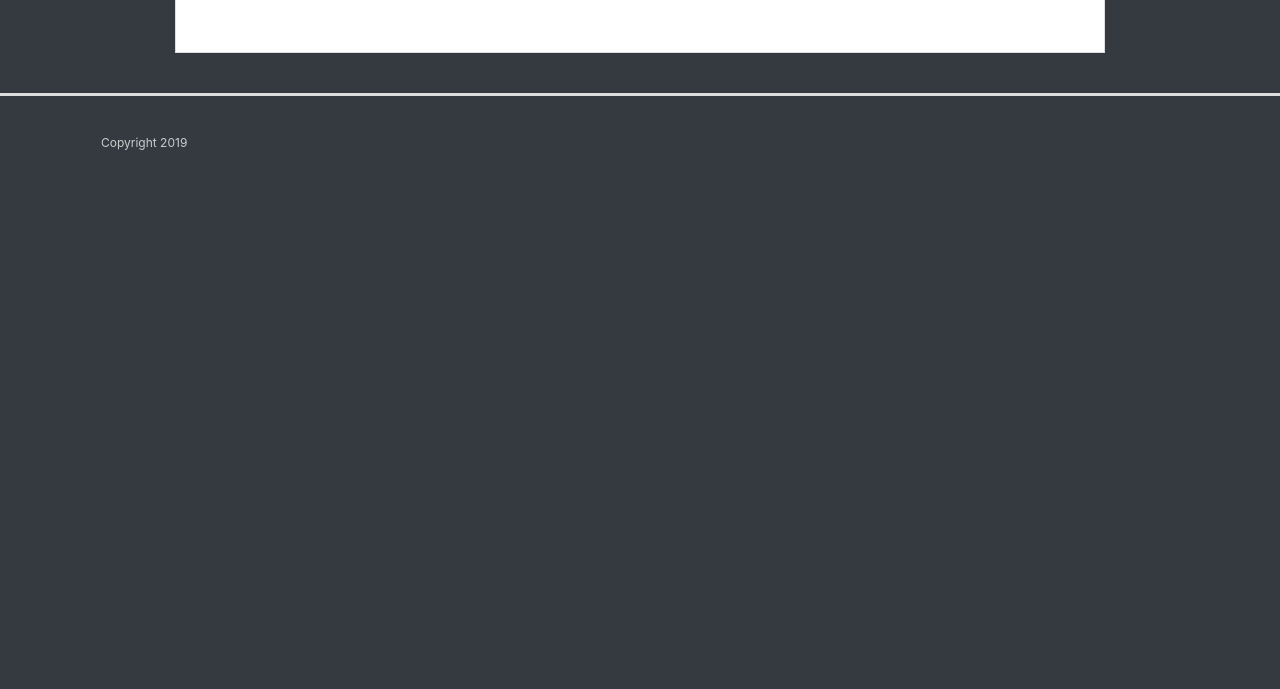
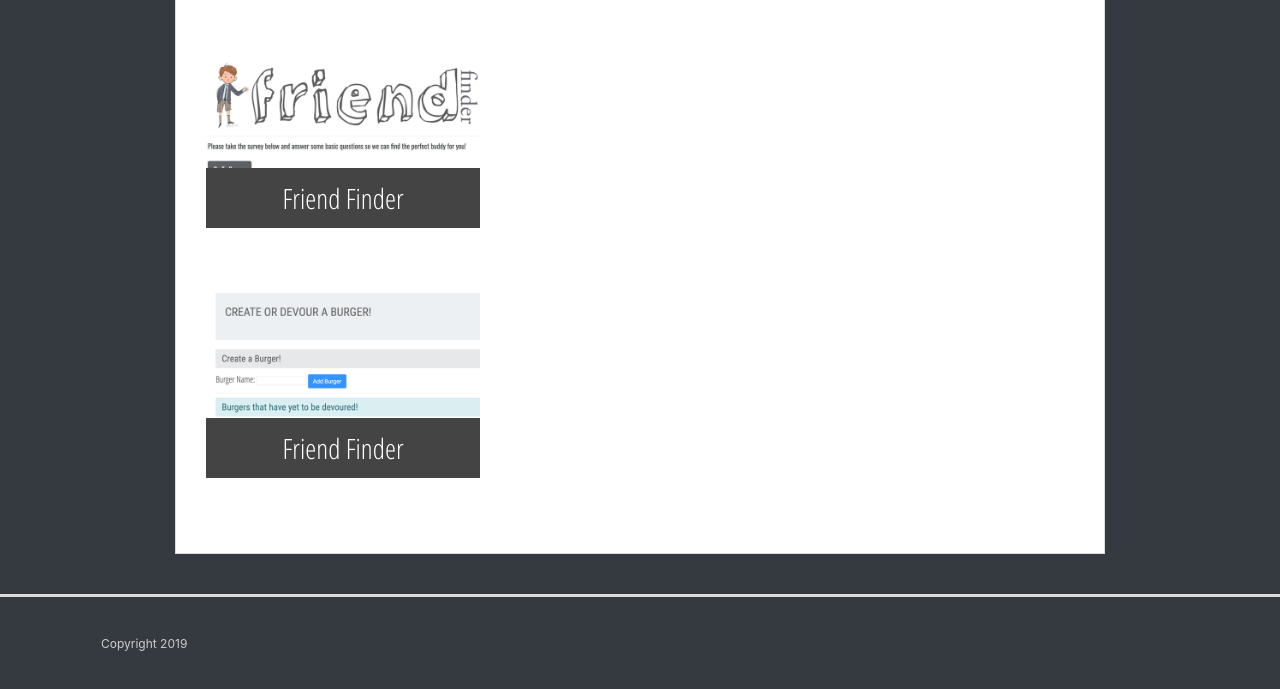
Before and after one commit to jermainehunter/Basic-Portfolio, a plain HTML site: page portfolio.html in a window 1280 px wide. Shown: the part 719-1408 px from the top of the page. Before the commit the page ends 909 px from the top, so only its background shows below. Drawn offline with nearby package versions, Linux system fonts and the light colour scheme.

Commit message:
updated portfolio

```diff
--- a/portfolio.html
+++ b/portfolio.html
@@ -40,15 +40,17 @@
 
         <div class="col-md-4">
           <div class="work">
-            <a href="https://jermainehunter.github.io/GifTastic/index.html" target="_blank"><img src="assets/images/giftastic.jpg" class="img-fluid" alt="Responsive image"
-              alt="Check out Giftastic" title="Check out Giftastic"></a>
+            <a href="https://jermainehunter.github.io/GifTastic/index.html" target="_blank"><img
+                src="assets/images/giftastic.jpg" class="img-fluid" alt="Responsive image" alt="Check out Giftastic"
+                title="Check out Giftastic"></a>
             <h3>Giftastic</h3>
           </div>
         </div>
 
         <div class="col-md-4">
           <div class="work">
-            <a href="https://jermainehunter.github.io/unit-4-game/index.html" target="_blank"><img src="assets/images/unit4game.jpg" class="img-fluid" alt="Responsive image"
+            <a href="https://jermainehunter.github.io/unit-4-game/index.html" target="_blank"><img
+                src="assets/images/unit4game.jpg" class="img-fluid" alt="Responsive image"
                 alt="Check out My Crystal Game" title="Check out My Crystal Game"></a>
             <h3>Unit 4 Game</h3>
           </div>
@@ -56,7 +58,8 @@
 
         <div class="col-md-4">
           <div class="work">
-            <a href="https://jermainehunter.github.io/TriviaGame/index.html" target="_blank"><img src="assets/images/trivia_game.jpg" class="img-fluid" alt="Responsive image"
+            <a href="https://jermainehunter.github.io/TriviaGame/index.html" target="_blank"><img
+                src="assets/images/trivia_game.jpg" class="img-fluid" alt="Responsive image"
                 alt="Check out the Big Lebowski Trivia Game" title="Check out Big Lebowski Trivia Game"></a>
             <h3>Trivia Game</h3>
           </div>
@@ -70,29 +73,59 @@
       <div class="row">
         <div class="col-md-4">
           <div class="work">
-            <a href="https://chardocodes.github.io/Prestige-Worldwide/index.html" target="_blank"><img src="assets/images/project_one.jpg" class="img-fluid" alt="Responsive image"
-              alt="Check out TravWell" title="Check out TravWell"></a>
+            <a href="https://chardocodes.github.io/Prestige-Worldwide/index.html" target="_blank"><img
+                src="assets/images/project_one.jpg" class="img-fluid" alt="Responsive image" alt="Check out TravWell"
+                title="Check out TravWell"></a>
             <h3>TravWell</h3>
           </div>
         </div>
 
         <div class="col-md-4">
           <div class="work">
-            <a href="https://github.com/jermainehunter/Liri-node-app" target="_blank"><img src="assets/images/liri_node.jpg" class="img-fluid" alt="Responsive image"
-              alt="Check out Liri Node App" title="Check out Liri Node App"></a>
+            <a href="https://github.com/jermainehunter/Liri-node-app" target="_blank"><img
+                src="assets/images/liri_node.jpg" class="img-fluid" alt="Responsive image" alt="Check out Liri Node App"
+                title="Check out Liri Node App"></a>
             <h3>Liri Node</h3>
           </div>
         </div>
         <div class="col-md-4">
           <div class="work">
-            <a href="https://github.com/jermainehunter/bamazon_mySQL" target="_blank"><img src="assets/images/bamazon.jpg" class="img-fluid" alt="Responsive image"
-              alt="Check out Bamazon" title="Check out Bamazon"></a>
+            <a href="https://github.com/jermainehunter/bamazon_mySQL" target="_blank"><img
+                src="assets/images/bamazon.jpg" class="img-fluid" alt="Responsive image" alt="Check out Bamazon"
+                title="Check out Bamazon"></a>
             <h3>Bamazon</h3>
           </div>
         </div>
 
       </div>
       <!--The end of the second row is above this comment-->
+
+      <!--The start of the third row is below this comment-->
+
+      <div class="row">
+        <div class="col-md-4">
+          <div class="work">
+            <a href="https://friendfinderjh.herokuapp.com/" target="_blank"><img
+                src="assets/images/friend_finder.jpg" class="img-fluid" alt="Responsive image" alt="Check out Friend Finder"
+                title="Check out Friend Finder"></a>
+            <h3>Friend Finder</h3>
+          </div>
+        </div>
+
+      </div>
+
+      <div class="row">
+        <div class="col-md-4">
+          <div class="work">
+            <a href="https://burger-app-jh.herokuapp.com//" target="_blank"><img
+                src="assets/images/devour_burger.jpg" class="img-fluid" alt="Responsive image" alt="Check out Devour Burger App"
+                title="Check out Devour Burger App"></a>
+            <h3>Friend Finder</h3>
+          </div>
+        </div>
+
+      </div>
+      <!--The end of the third row is above this comment-->
 
     </section>
 
@@ -103,7 +136,8 @@
     <div class="container">
       <div class="navbar bg-dark">
         Copyright 2019
-  </div></div>
+      </div>
+    </div>
   </footer>
 </body>
 
```
Also changed, not shown: assets/images/devour_burger.jpg (added), assets/images/friend_finder.jpg (added). Lines whose indentation alone changed are shown as unchanged.
